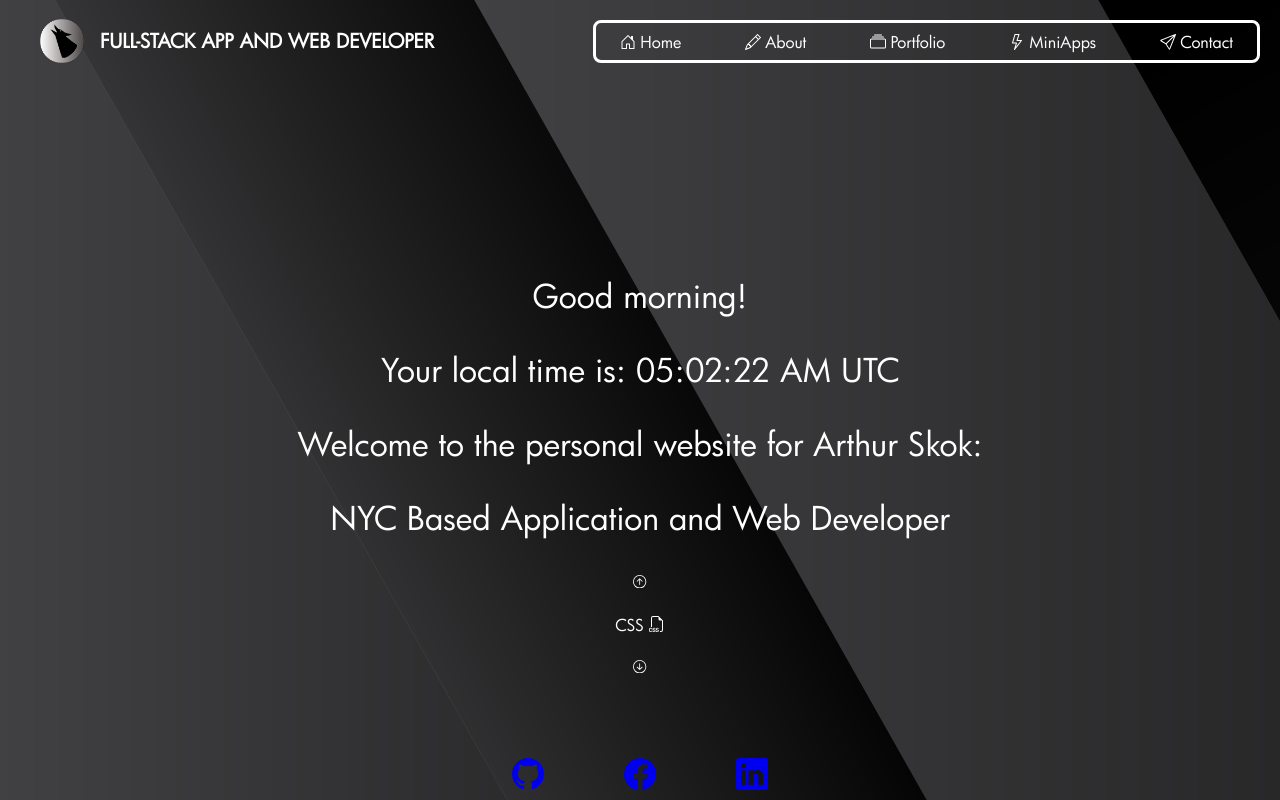
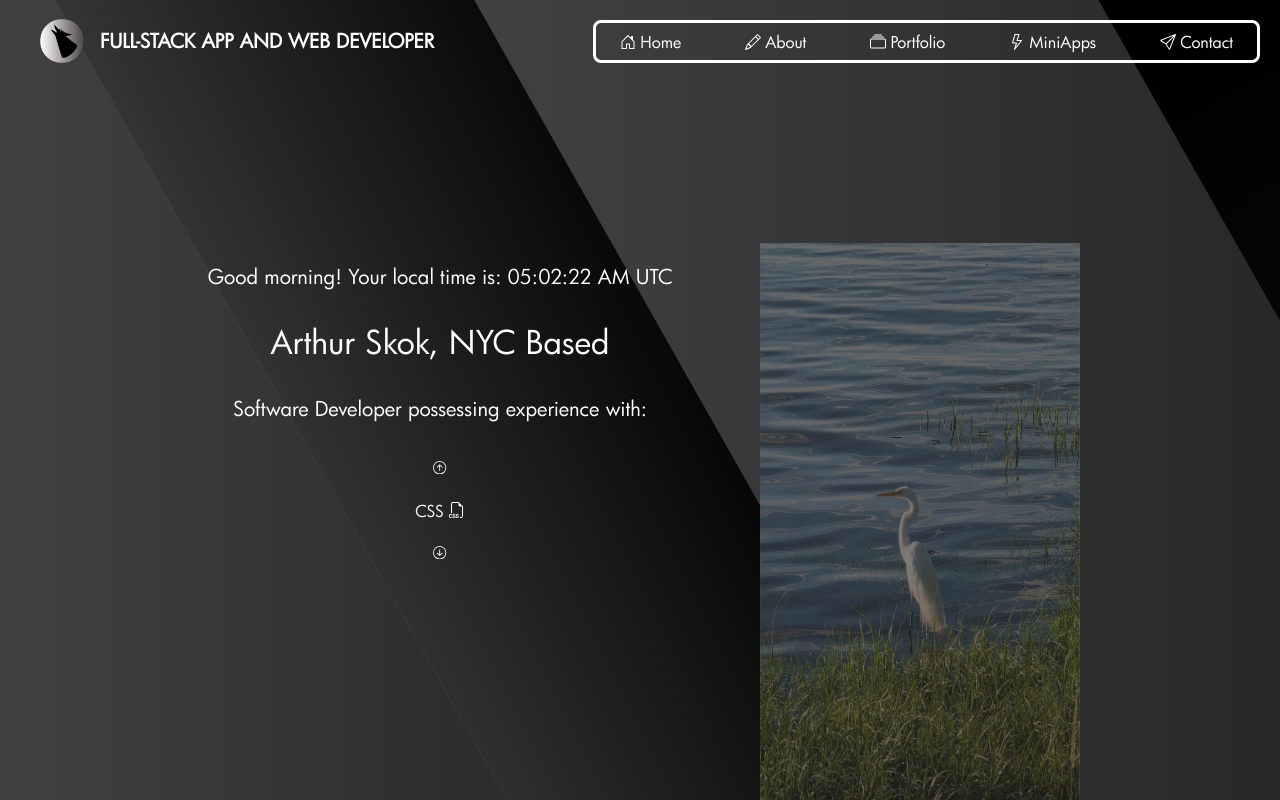
Before and after one commit to ArthurSkok/personal-website, a React (Create React App) app: page / in a window 1280 px wide. Shown: the top 800 px of the page. Built offline with nearby package versions, Linux system fonts and the light colour scheme.

Commit message:
Updating styling with demo pictures as reference

```diff
--- a/src/Pages/Home.css
+++ b/src/Pages/Home.css
@@ -10,7 +10,9 @@
   }
   .Header-Middle {
     color: white;
-    font-size: 2rem;
+    display: flex;
+    flex-direction: row;
+    gap:5rem;
   }
   .Header-Picture {
     width:5rem;
@@ -22,3 +24,16 @@
     position:relative;
     top: 0.1rem;
   }
+  .Welcome-Div {
+    width: 30rem;
+  }
+  .Welcome-Var {
+    font-size:2rem;
+  }
+  .Time-Var {
+    font-size: 1.25rem;
+  }
+  .Portrait {
+    width:20rem;
+    height:40rem;
+  }
--- a/src/Pages/Home.js
+++ b/src/Pages/Home.js
@@ -14,6 +14,7 @@ import {
   AiOutlineAmazon,
 } from "react-icons/ai";
 import background from "../Assets/slide.png";
+import bird from "../Assets/Crane.jpg";
 
 const Header = () => {
   const [timeSpentOnPage, setTimeSpentOnPage] = useState(0); // in milliseconds
@@ -51,11 +52,15 @@ const Header = () => {
     <>
       <div className="Header">
         <div className="Header-Middle">
-          <p>{welcomeMessage}</p>
-          <p>Your local time is: {localTime}</p>
-          <p>Welcome to the personal website for Arthur Skok:</p>
-          NYC Based Application and Web Developer
-        </div>
+          <div className="Welcome-Div">
+            <p className="Time-Var">
+              {welcomeMessage} Your local time is: {localTime}
+            </p>
+            <p className="Welcome-Var">Arthur Skok, NYC Based</p>
+            <p className="Time-Var">
+              Software Developer possessing experience with:
+            </p>
+
             <ScrollListSkills>
               <div>
                 React <img src={logo} className="App-logo" alt="logo" />
@@ -73,6 +78,15 @@ const Header = () => {
                 AWS <AiOutlineAmazon className="Wheel-Icons" />
               </div>
             </ScrollListSkills>
+          </div>
+          <div className="Middle-Div">
+            <img
+              src={bird}
+              alt="A crane standing in water"
+              className="Portrait"
+            ></img>
+          </div>
+        </div>
       </div>
     </>
   );
--- a/src/Pages/WheelList.css
+++ b/src/Pages/WheelList.css
@@ -5,7 +5,7 @@
     width: 15rem;
     height: var(--carousel-item-height);
     border-radius: 0.75rem;
-
+    left:7.5rem;
   }
 
   .carousel-content {
```
Also changed, not shown: src/Assets/Bird.jpg (added), src/Assets/Crane.jpg (added). Lines whose indentation alone changed are shown as unchanged.
